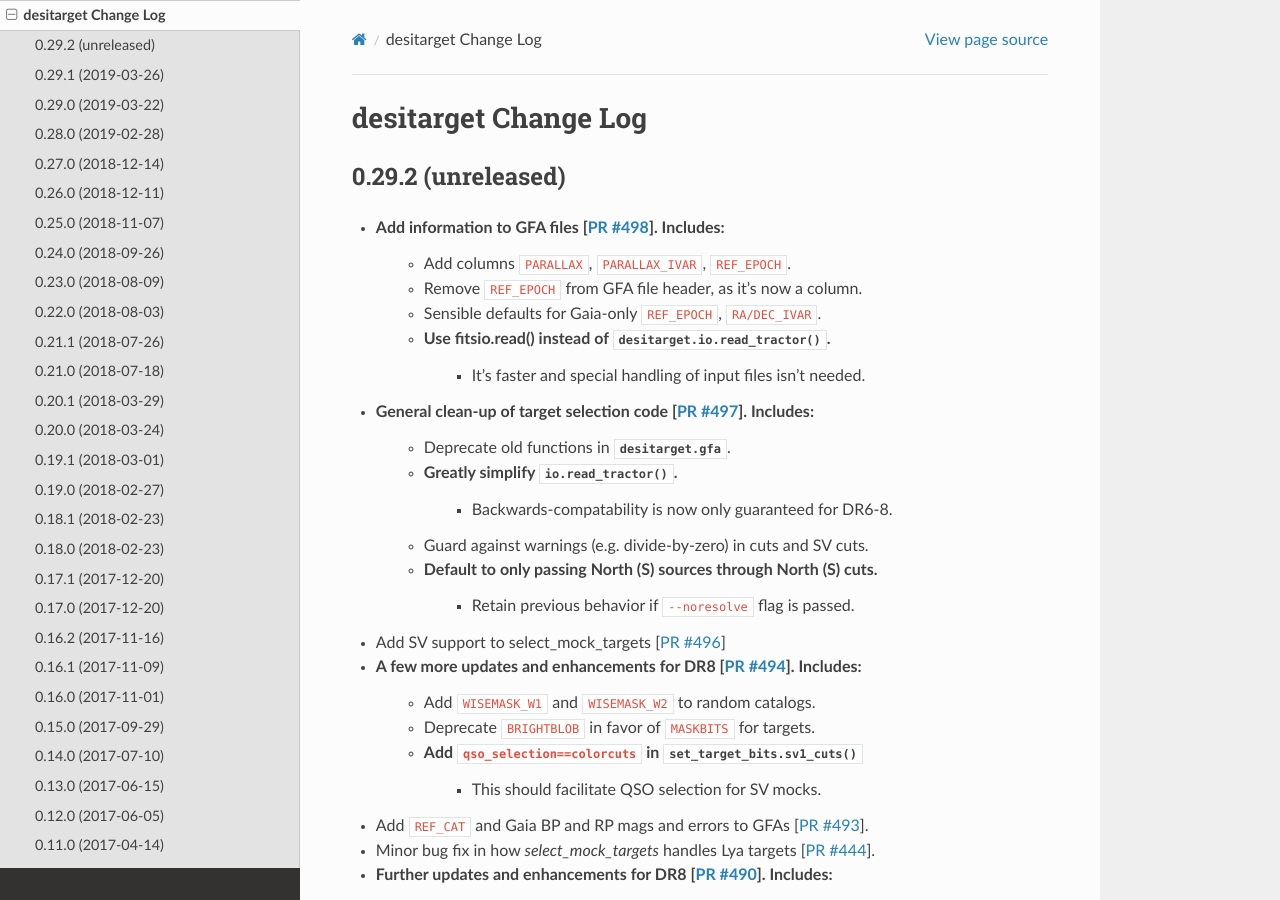
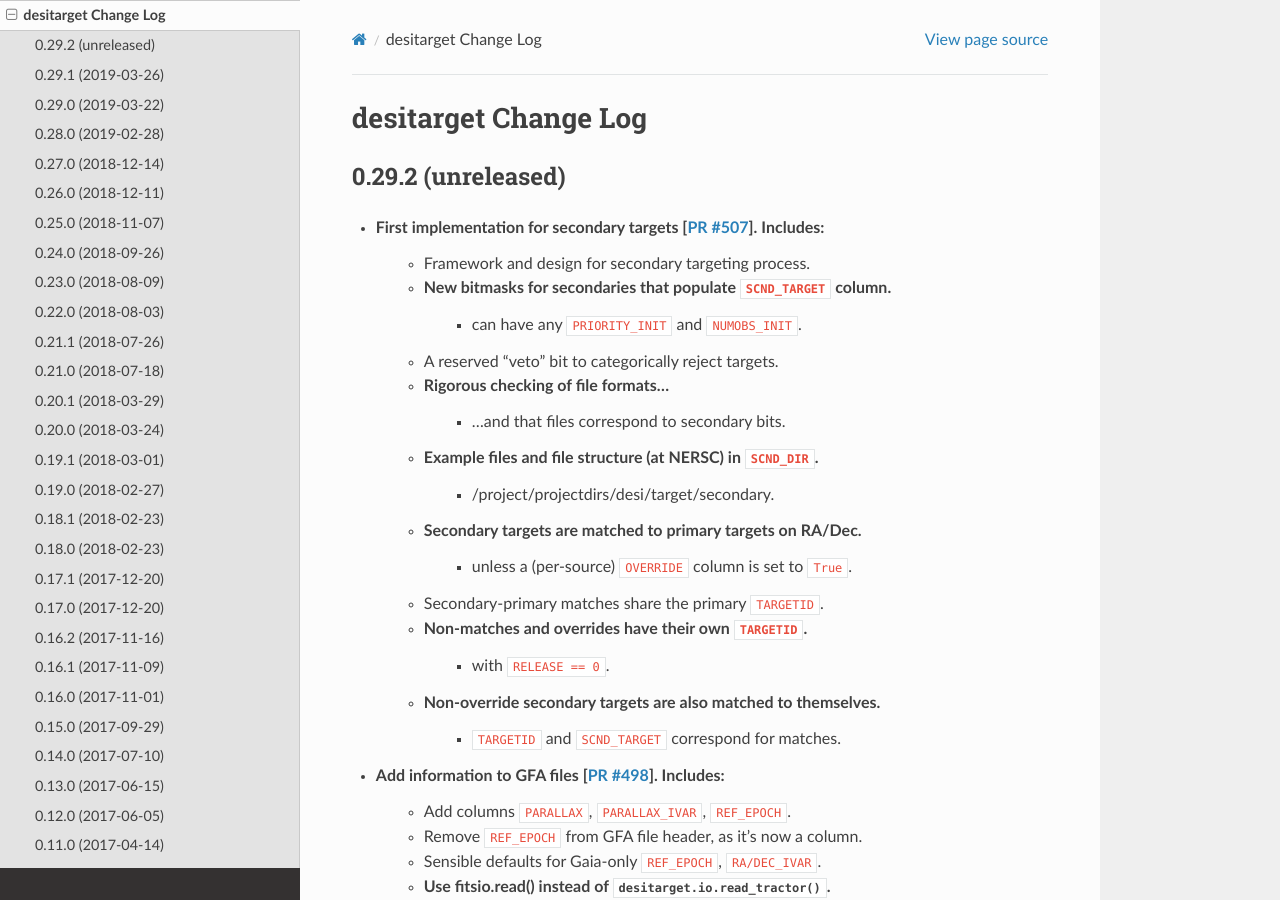
Before and after one commit to desihub/desitarget, a Sphinx documentation site: the page built from doc/changes.rst, in a window 1280 px wide and 900 px high. Built offline with Sphinx 7.4.7 and the Read the Docs theme 2.0.0, drawn with Linux system fonts in a browser that asks for light colours.

Commit message:
updating the changes docs

```diff
--- a/doc/changes.rst
+++ b/doc/changes.rst
@@ -5,6 +5,22 @@
 0.29.2 (unreleased)
 -------------------
 
+* First implementation for secondary targets [`PR #507`_]. Includes:
+    * Framework and design for secondary targeting process.
+    * New bitmasks for secondaries that populate ``SCND_TARGET`` column.
+        * can have any ``PRIORITY_INIT`` and ``NUMOBS_INIT``.
+    * A reserved "veto" bit to categorically reject targets.
+    * Rigorous checking of file formats...
+        * ...and that files correspond to secondary bits.
+    * Example files and file structure (at NERSC) in ``SCND_DIR``.
+        * /project/projectdirs/desi/target/secondary.
+    * Secondary targets are matched to primary targets on RA/Dec.
+        * unless a (per-source) ``OVERRIDE`` column is set to ``True``.
+    * Secondary-primary matches share the primary ``TARGETID``.
+    * Non-matches and overrides have their own ``TARGETID``.
+        * with ``RELEASE == 0``.
+    * Non-override secondary targets are also matched to themselves.
+        * ``TARGETID`` and ``SCND_TARGET`` correspond for matches.
 * Add information to GFA files [`PR #498`_]. Includes:
     * Add columns ``PARALLAX``, ``PARALLAX_IVAR``, ``REF_EPOCH``.
     * Remove ``REF_EPOCH`` from GFA file header, as it's now a column.
@@ -59,6 +75,7 @@
 .. _`PR #496`: https://github.com/desihub/desitarget/pull/496
 .. _`PR #497`: https://github.com/desihub/desitarget/pull/497
 .. _`PR #498`: https://github.com/desihub/desitarget/pull/498
+.. _`PR #507`: https://github.com/desihub/desitarget/pull/507
 
 0.29.1 (2019-03-26)
 -------------------
```
